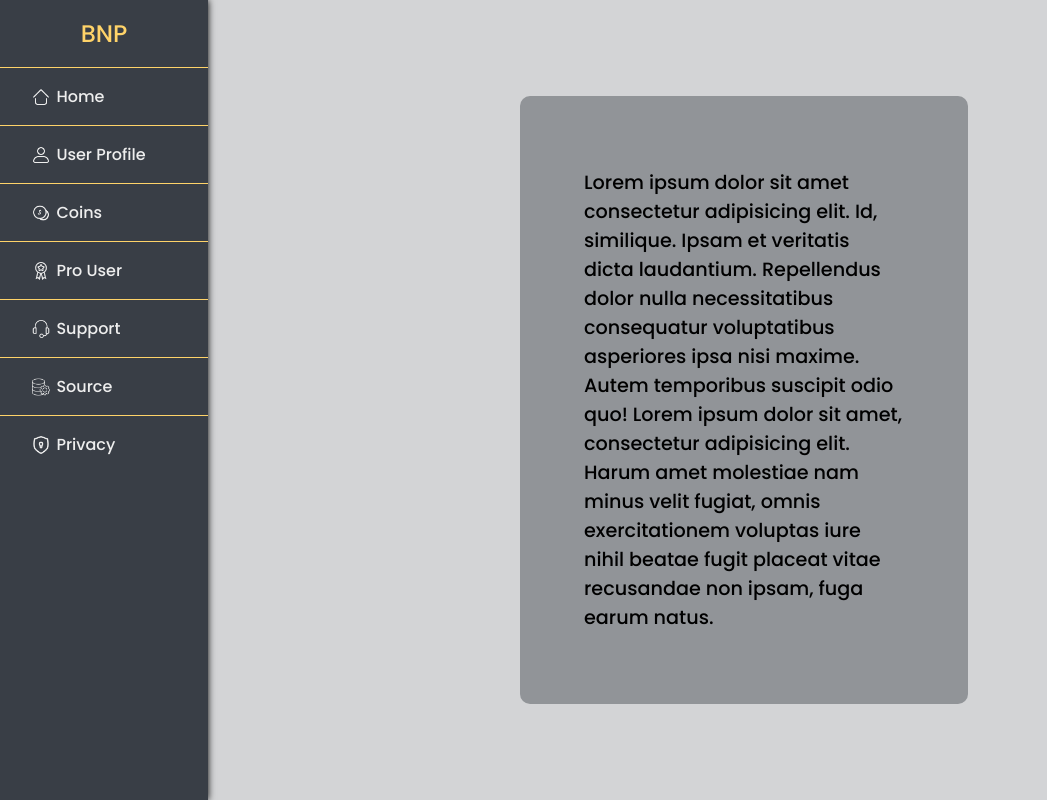
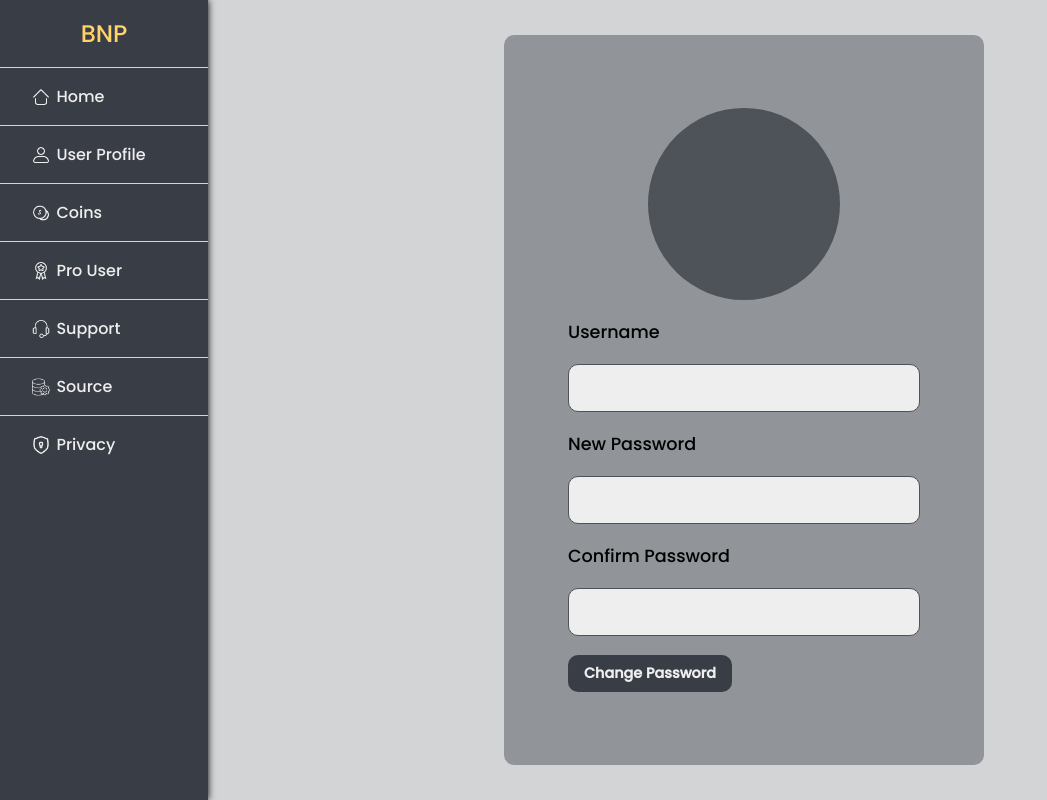
Before and after one commit to SoheilKhorram/BNP, a PHP site: page /panel.php in a window 1280 px wide. Shown: the whole page, without its empty margins (0-1047 px from the left). Run offline with PHP 8.4, Linux system fonts and the light colour scheme.

Commit message:
adding more content on the user profile section

```diff
--- a/css/panel.css
+++ b/css/panel.css
@@ -243,9 +243,8 @@ body {
     display: flex;
     align-items: center;
     justify-content: center;
-    flex: 1 1 0;
-    max-width: 40%;
-    margin: 6rem auto;
+    width: 30rem;
+    margin: 2.2rem auto;
     padding: 4rem;
     background-color: var(--primary-clr-600);
     border-radius: var(--radius);
@@ -258,7 +257,7 @@ body {
 }
 
 .user-profile>form>*+* {
-    margin-top: 1.5rem;
+    margin-top: 1.2rem;
 }
 
 .user-profile>form>label {
@@ -267,10 +266,18 @@ body {
 
 .user-profile>form>input {
     max-width: 40rem;
-    padding: 1rem;
+    padding: 0.8rem;
     border-radius: var(--radius);
     background-color: var(--secondary-clr);
     border: 1px solid var(--primary-clr-300);
+}
+
+.user-profile__img {
+    align-self: center;
+    width: 12rem;
+    height: 12rem;
+    border-radius: 50%;
+    background-color: var(--primary-clr-300);
 }
 
 .user-profile__button {
--- a/panel.php
+++ b/panel.php
@@ -94,17 +94,20 @@
         </form>
     </div> -->
 
-    <!-- <div class="user-profile">
+    <div class="user-profile">
         <form action="">
+            <div class="user-profile__img"></div>
+            <label>Username</label>
+            <input type="text" name="username">
             <label>New Password</label>
             <input type="password">
             <label>Confirm Password</label>
             <input type="password">
             <button class="user-profile__button">Change Password</button>
         </form>
-    </div> -->
+    </div>
 
-    <div class="privacy">
+    <!-- <div class="privacy">
         <p class="privacy__text">Lorem ipsum dolor sit amet consectetur adipisicing elit. Id, similique. Ipsam et
             veritatis dicta laudantium.
             Repellendus dolor nulla necessitatibus consequatur voluptatibus asperiores ipsa nisi maxime. Autem
@@ -112,7 +115,7 @@
             nam minus velit fugiat, omnis exercitationem voluptas iure nihil beatae fugit placeat vitae recusandae non
             ipsam, fuga earum natus.
         </p>
-    </div>
+    </div> -->
 
     <script>
         function handleClick() {
```
Lines whose indentation alone changed are shown as unchanged.
